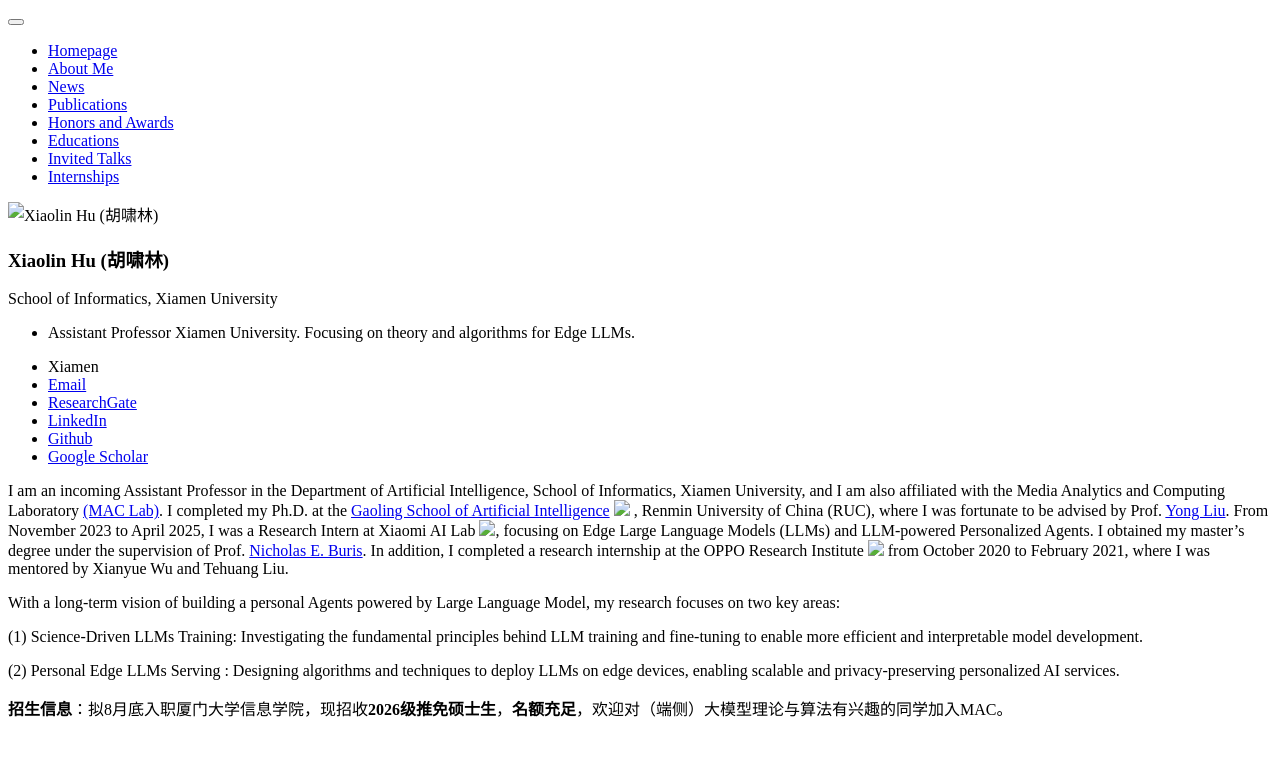
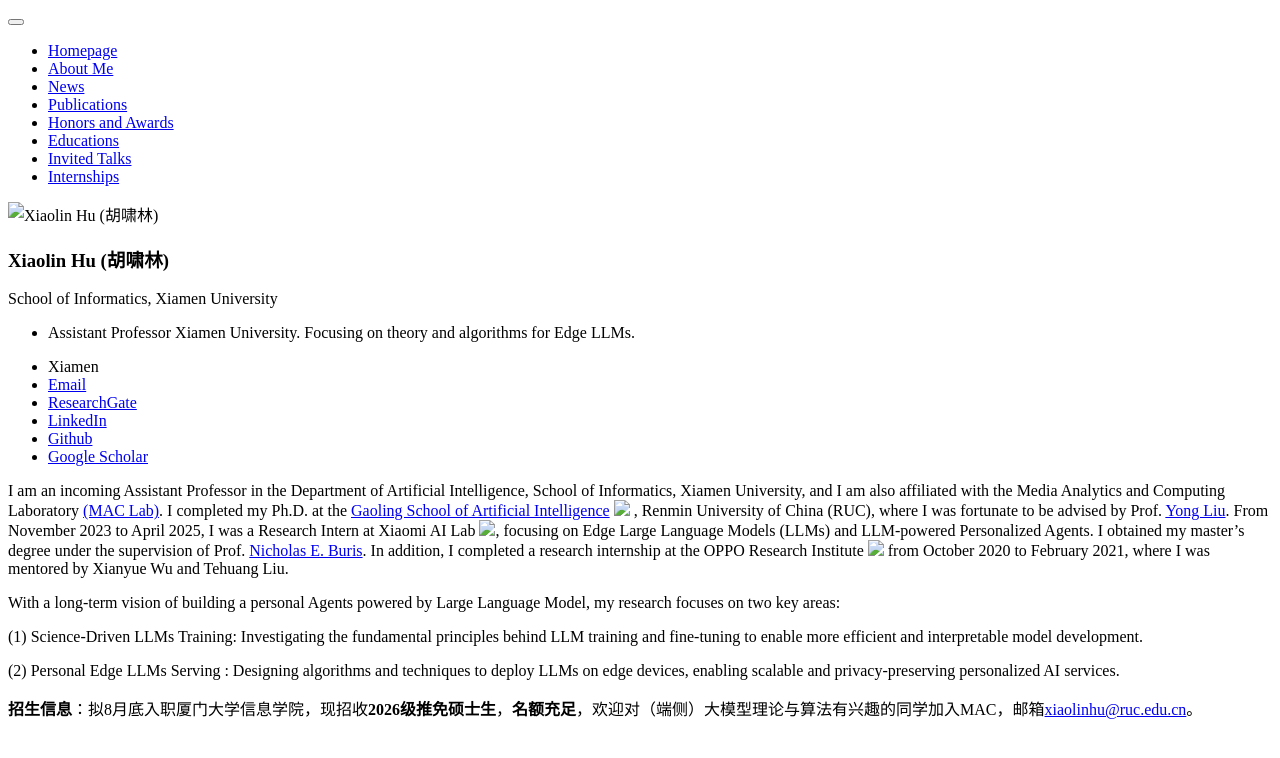
Before and after one commit to hsiaolinhu/hsiaolinhu.github.io, a Jekyll site: the page built from _pages/includes/intro.md, in a window 1280 px wide. Shown: the top 758 px of the page. Built offline with Jekyll 4.4.1, drawn with Linux system fonts in a browser that asks for light colours; our own code applies the rules of GitHub Pages for plain Markdown files.

Commit message:
Update intro.md

```diff
--- a/_pages/includes/intro.md
+++ b/_pages/includes/intro.md
@@ -33,7 +33,7 @@ Toward the long vision of building a human-centered application ecosystem based
 
 <!-- to study efficient method for deploying LLMs on edge devices and the communication challenges arising from large-scale agents. to guide human-centered model development  -->
 
-**招生信息**：拟8月底入职厦门大学信息学院，现招收**2026级推免硕士生**，**名额充足**，欢迎对（端侧）大模型理论与算法有兴趣的同学加入MAC。
+**招生信息**：拟8月底入职厦门大学信息学院，现招收**2026级推免硕士生**，**名额充足**，欢迎对（端侧）大模型理论与算法有兴趣的同学加入MAC，邮箱[xiaolinhu@ruc.edu.cn](mailto:xiaolinhu@ruc.edu.cn)。
 
 <!-- [Shanghai University President Scholarship](https://news.shu.edu.cn/info/1021/47992.htm) (The highest honor among the scholarships at Shanghai University). -->
 
```
